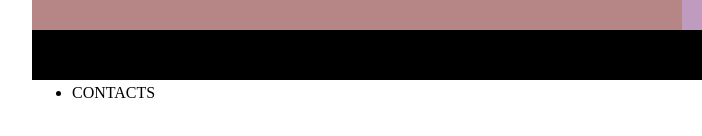
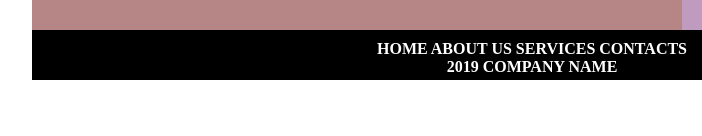
Before and after one commit to icoin98/icoin98.github.io, a plain HTML site: page index.html in a window 1280 px wide. Shown: the part 560-696 px from the top of the page, 108-810 px from the left. Drawn offline with Linux system fonts and the light colour scheme.

Commit message:
Add files via upload

```diff
--- a/index.html
+++ b/index.html
@@ -34,12 +34,13 @@
       <div class="box-right-img"> <img src="img/hinh anh 1.jpg" alt=""> </div>
     </div>
   <div class="footer">
-    <ul>
-      <li>HOME</li>
-      <li>ABOUT US</li>
-      <li>SERVICES</li>
-      <li>CONTACTS</li>
-    </ul>
+		<h4>
+			<center>
+			HOME ABOUT US SERVICES CONTACTS
+				<br>
+				2019 COMPANY NAME
+			</center>
+	  </h4>
   </div>
 </div>
 </div>
```
Also changed, not shown: Bai 6.JPG (added), 2 other files.
